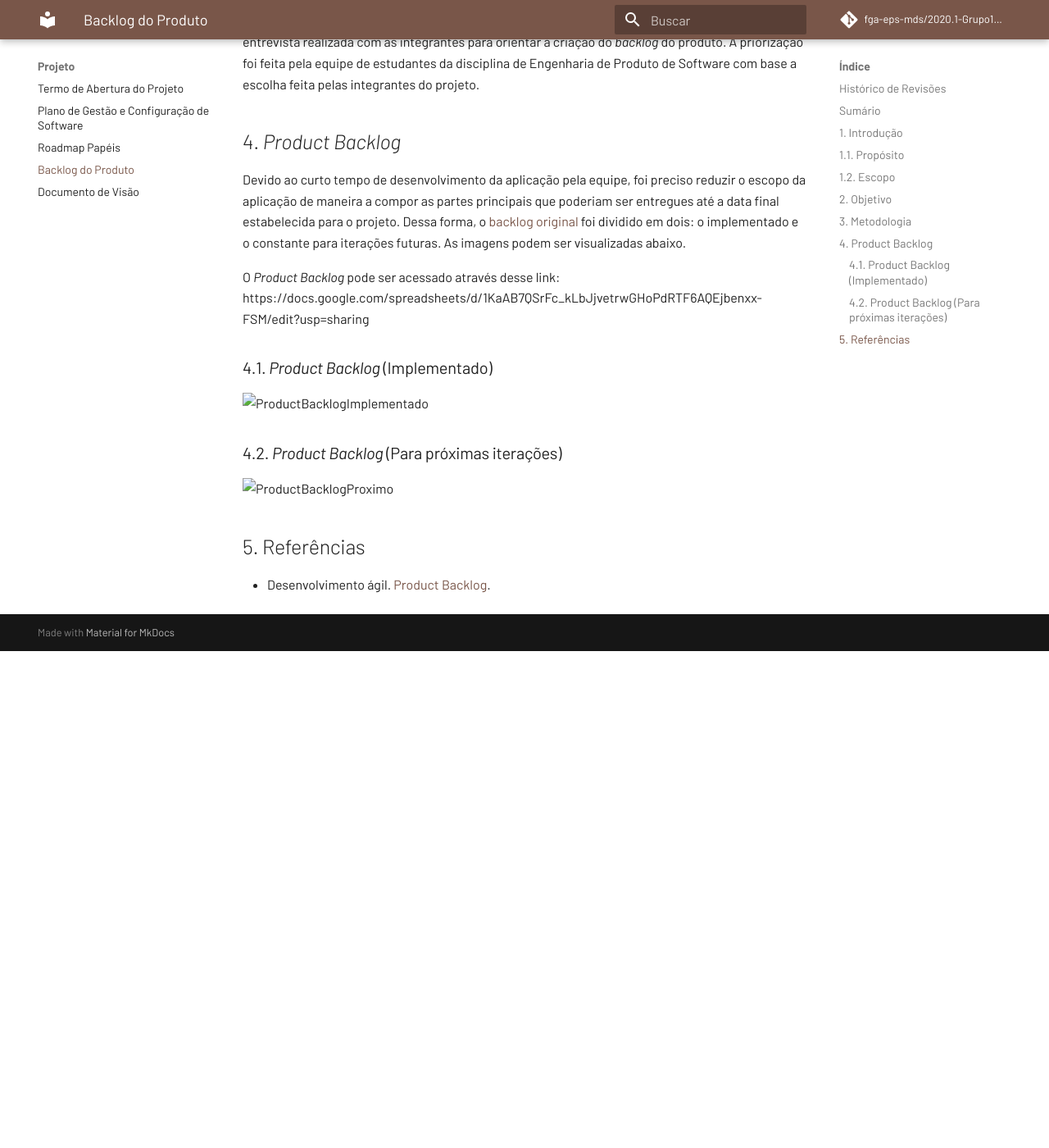
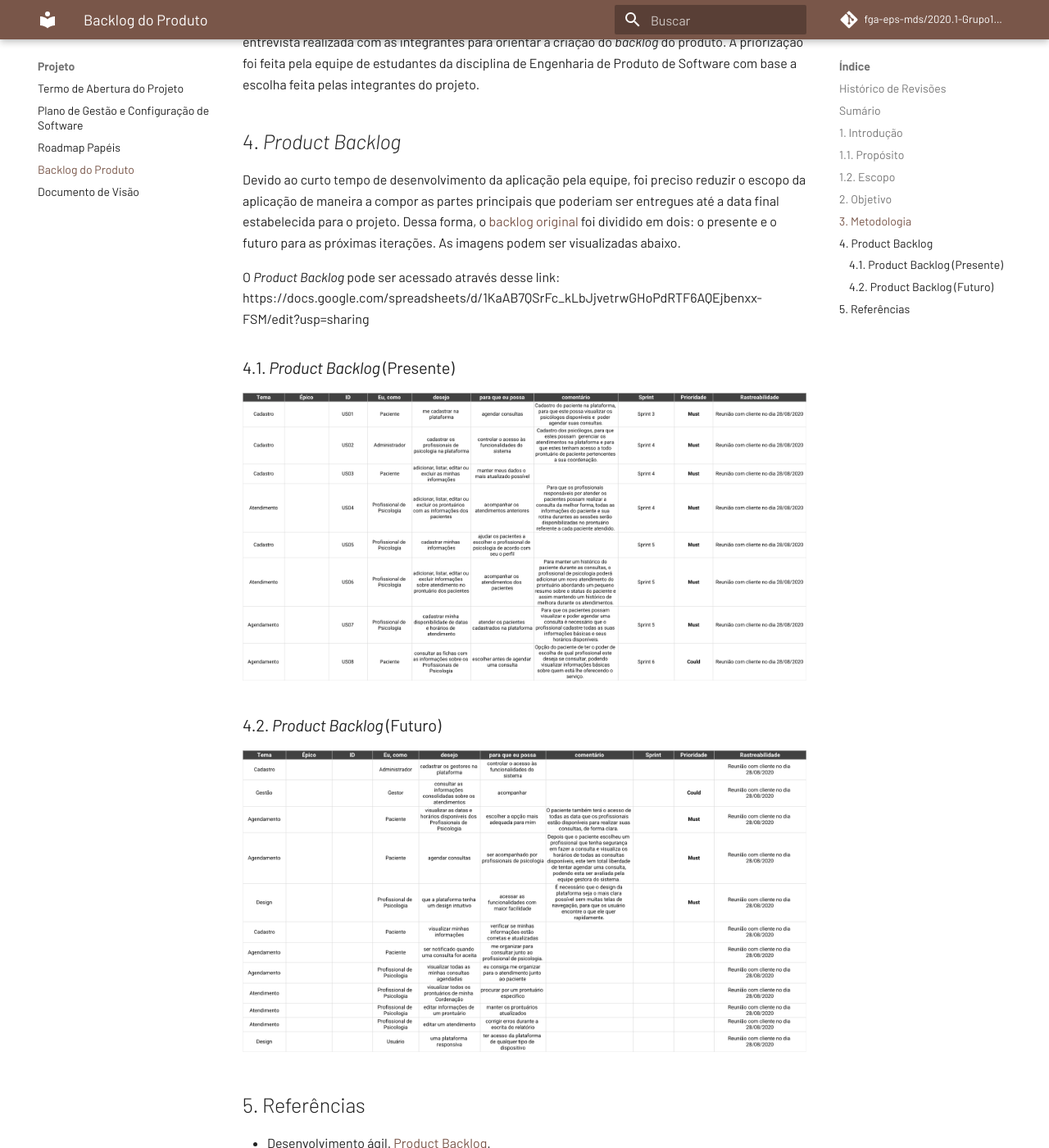
Before and after one commit to fga-eps-mds/2020.1-eSaudeUnB-Wiki, an MkDocs documentation site: the page built from docs/backlog.md, in a window 1280 px wide and 1400 px high, scrolled down 1555 px. Shown: the whole window at 82% size. Built offline with MkDocs 1.6.1 and Material for MkDocs 9.7.7, drawn with Linux system fonts in a browser that asks for light colours; comment, search, counter and statistics services are not loaded; before the commit the page ends 2349 px from its top, so only the background shows below that.

Commit message:
docs: add backlog images

```diff
--- a/docs/backlog.md
+++ b/docs/backlog.md
@@ -37,15 +37,15 @@
 
 ## 4. _Product Backlog_ <a name="backlog"></a>
 
-Devido ao curto tempo de desenvolvimento da aplicação pela equipe, foi preciso reduzir o escopo da aplicação de maneira a compor as partes principais que poderiam ser entregues até a data final estabelecida para o projeto. Dessa forma, o [backlog original](https://docs.google.com/spreadsheets/d/1tk3AKKslzvp-USAvyrjODCVK4mIj8pOG7cYVpn8alOA/edit?usp=sharing) foi dividido em dois: o implementado e o constante para iterações futuras. As imagens podem ser visualizadas abaixo.
+Devido ao curto tempo de desenvolvimento da aplicação pela equipe, foi preciso reduzir o escopo da aplicação de maneira a compor as partes principais que poderiam ser entregues até a data final estabelecida para o projeto. Dessa forma, o [backlog original](https://docs.google.com/spreadsheets/d/1tk3AKKslzvp-USAvyrjODCVK4mIj8pOG7cYVpn8alOA/edit?usp=sharing) foi dividido em dois: o presente e o futuro para as próximas iterações. As imagens podem ser visualizadas abaixo.
 
 O _Product Backlog_ pode ser acessado através desse link: https://docs.google.com/spreadsheets/d/1KaAB7QSrFc_kLbJjvetrwGHoPdRTF6AQEjbenxx-FSM/edit?usp=sharing
 
-### 4.1. _Product Backlog_ (Implementado)
-![ProductBacklogImplementado]()
+### 4.1. _Product Backlog_ (Presente)
+![ProductBacklogPresente](./img/backlog_presente.png)
 
-### 4.2. _Product Backlog_ (Para próximas iterações)
-![ProductBacklogProximo]()
+### 4.2. _Product Backlog_ (Futuro)
+![ProductBacklogFuturo](./img/backlog_futuro.png)
 
 ## 5. Referências <a name="referencias"></a>
 
```
Also changed, not shown: docs/img/backlog_futuro.png (added), docs/img/backlog_presente.png (added).
